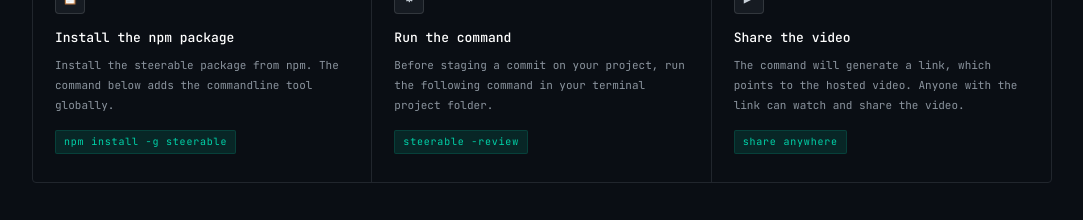
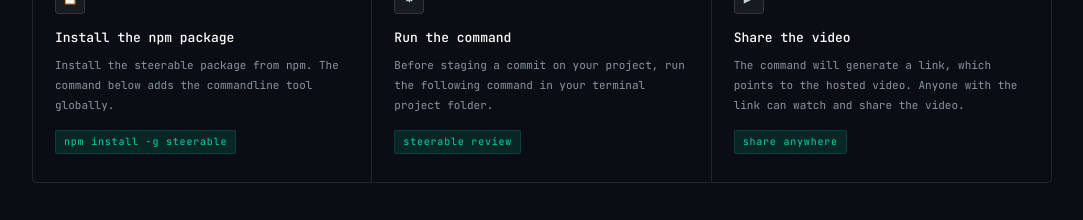
Before and after one commit to brianmusuku/steerable, a SvelteKit app: page / in a window 1280 px wide. Shown: the part 1160-1380 px from the top of the page, without its empty margins (98-1181 px from the left). Built offline with nearby package versions, Linux system fonts and the light colour scheme.

Commit message:
fix: correct command

```diff
--- a/src/routes/+page.svelte
+++ b/src/routes/+page.svelte
@@ -269,7 +269,7 @@
 					<span
 						class="landing-hs-tag cursor-pointer"
 						onclick={() => copyToClipboard('steerable -review', false)}
-						>steerable -review {copiedC ? '✔' : ''}
+						>steerable review {copiedC ? '✔' : ''}
 					</span>
 				</div>
 				<div class="landing-how-step">
```
